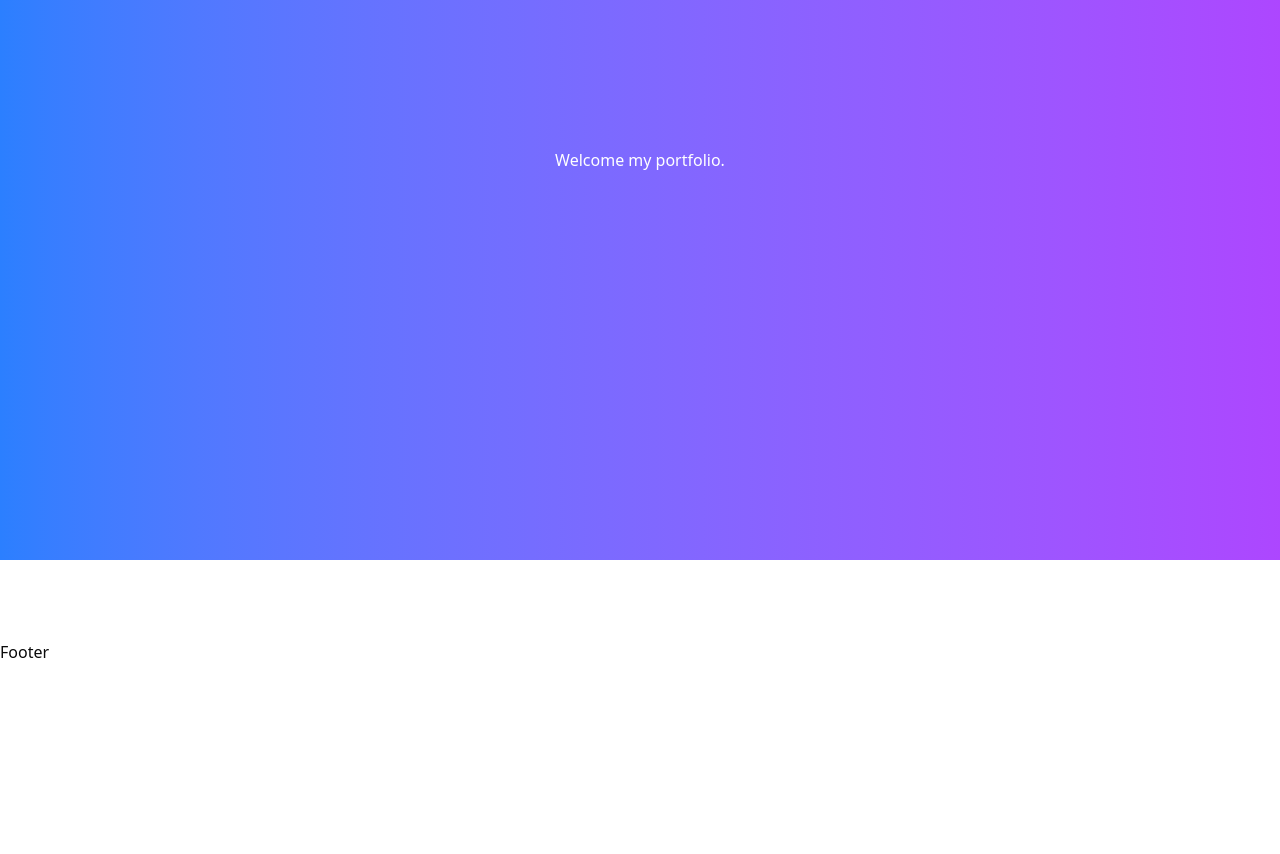
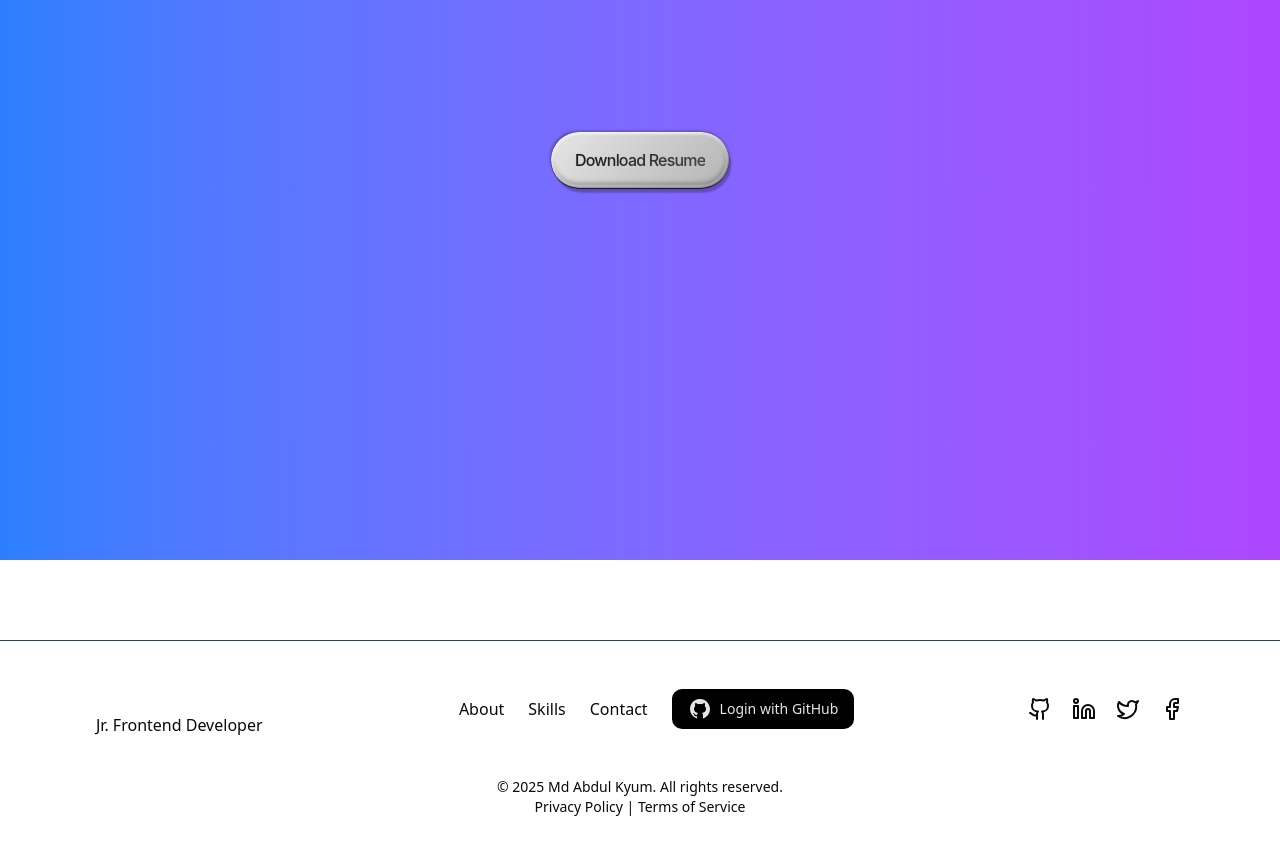
Before and after one commit to mdabdulkyum1/dynamic-portfolio, a Next.js app: page / in a window 1280 px wide. Shown: the part 320-1174 px from the top of the page. Built offline with nearby package versions, Linux system fonts and the light colour scheme.

Commit message:
create button

```diff
--- a/package.json
+++ b/package.json
@@ -17,6 +17,7 @@
     "next": "15.3.1",
     "react": "^19.0.0",
     "react-dom": "^19.0.0",
+    "styled-components": "^6.1.17",
     "tailwind-merge": "^3.2.0"
   },
   "devDependencies": {
--- a/src/app/page.tsx
+++ b/src/app/page.tsx
@@ -1,8 +1,10 @@
+import Button from "@/components/global/Buttons/Button";
+
 
 export default function Home() {
   return (
     <div className="my-20 flex h-screen items-center justify-center bg-gradient-to-r from-blue-500 to-purple-500 text-white">
-         Welcome my portfolio.
+       <Button text={"Download Resume"}></Button>
     </div>
   );
 }
--- /dev/null
+++ b/src/components/global/Buttons/Button.tsx
@@ -0,0 +1,153 @@
+"use client";
+
+import styled from 'styled-components';
+
+type ButtonProps = {
+    text: string;
+}
+
+const Button = ({text}: ButtonProps) => {
+  return (
+    <StyledWrapper>
+      <button className="button">
+        <div className="button-outer">
+          <div className="button-inner">
+            <span>{text}</span>
+          </div>
+        </div>
+      </button>
+    </StyledWrapper>
+  );
+}
+
+const StyledWrapper = styled.div`
+  .button {
+    all: unset;
+    cursor: pointer;
+    -webkit-tap-highlight-color: rgba(0, 0, 0, 0);
+    position: relative;
+    border-radius: 100em;
+    background-color: rgba(0, 0, 0, 0.75);
+    box-shadow:
+      -0.15em -0.15em 0.15em -0.075em rgba(5, 5, 5, 0.25),
+      0.0375em 0.0375em 0.0675em 0 rgba(5, 5, 5, 0.1);
+  }
+
+  .button::after {
+    content: "";
+    position: absolute;
+    z-index: 0;
+    width: calc(100% + 0.3em);
+    height: calc(100% + 0.3em);
+    top: -0.15em;
+    left: -0.15em;
+    border-radius: inherit;
+    background: linear-gradient(
+      -135deg,
+      rgba(5, 5, 5, 0.5),
+      transparent 20%,
+      transparent 100%
+    );
+    filter: blur(0.0125em);
+    opacity: 0.25;
+    mix-blend-mode: multiply;
+  }
+
+  .button .button-outer {
+    position: relative;
+    z-index: 1;
+    border-radius: inherit;
+    transition: box-shadow 300ms ease;
+    will-change: box-shadow;
+    box-shadow:
+      0 0.05em 0.05em -0.01em rgba(5, 5, 5, 1),
+      0 0.01em 0.01em -0.01em rgba(5, 5, 5, 0.5),
+      0.15em 0.3em 0.1em -0.01em rgba(5, 5, 5, 0.25);
+  }
+
+  .button:hover .button-outer {
+    box-shadow:
+      0 0 0 0 rgba(5, 5, 5, 1),
+      0 0 0 0 rgba(5, 5, 5, 0.5),
+      0 0 0 0 rgba(5, 5, 5, 0.25);
+  }
+
+  .button-inner {
+    --inset: 0.035em;
+    position: relative;
+    z-index: 1;
+    border-radius: inherit;
+    padding: 1em 1.5em;
+    background-image: linear-gradient(
+      135deg,
+      rgba(230, 230, 230, 1),
+      rgba(180, 180, 180, 1)
+    );
+    transition:
+      box-shadow 300ms ease,
+      clip-path 250ms ease,
+      background-image 250ms ease,
+      transform 250ms ease;
+    will-change: box-shadow, clip-path, background-image, transform;
+    overflow: clip;
+    clip-path: inset(0 0 0 0 round 100em);
+    box-shadow:
+          /* 1 */
+      0 0 0 0 inset rgba(5, 5, 5, 0.1),
+      /* 2 */ -0.05em -0.05em 0.05em 0 inset rgba(5, 5, 5, 0.25),
+      /* 3 */ 0 0 0 0 inset rgba(5, 5, 5, 0.1),
+      /* 4 */ 0 0 0.05em 0.2em inset rgba(255, 255, 255, 0.25),
+      /* 5 */ 0.025em 0.05em 0.1em 0 inset rgba(255, 255, 255, 1),
+      /* 6 */ 0.12em 0.12em 0.12em inset rgba(255, 255, 255, 0.25),
+      /* 7 */ -0.075em -0.25em 0.25em 0.1em inset rgba(5, 5, 5, 0.25);
+  }
+
+  .button:hover .button-inner {
+    clip-path: inset(
+      clamp(1px, 0.0625em, 2px) clamp(1px, 0.0625em, 2px)
+        clamp(1px, 0.0625em, 2px) clamp(1px, 0.0625em, 2px) round 100em
+    );
+    box-shadow:
+          /* 1 */
+      0.1em 0.15em 0.05em 0 inset rgba(5, 5, 5, 0.75),
+      /* 2 */ -0.025em -0.03em 0.05em 0.025em inset rgba(5, 5, 5, 0.5),
+      /* 3 */ 0.25em 0.25em 0.2em 0 inset rgba(5, 5, 5, 0.5),
+      /* 4 */ 0 0 0.05em 0.5em inset rgba(255, 255, 255, 0.15),
+      /* 5 */ 0 0 0 0 inset rgba(255, 255, 255, 1),
+      /* 6 */ 0.12em 0.12em 0.12em inset rgba(255, 255, 255, 0.25),
+      /* 7 */ -0.075em -0.12em 0.2em 0.1em inset rgba(5, 5, 5, 0.25);
+  }
+
+  .button .button-inner span {
+    position: relative;
+    z-index: 4;
+    font-family: "Inter", sans-serif;
+    letter-spacing: -0.05em;
+    font-weight: 500;
+    color: rgba(0, 0, 0, 0);
+    background-image: linear-gradient(
+      135deg,
+      rgba(25, 25, 25, 1),
+      rgba(75, 75, 75, 1)
+    );
+    -webkit-background-clip: text;
+    background-clip: text;
+    transition: transform 250ms ease;
+    display: block;
+    will-change: transform;
+    text-shadow: rgba(0, 0, 0, 0.1) 0 0 0.1em;
+    -webkit-user-select: none;
+    -moz-user-select: none;
+    -ms-user-select: none;
+    user-select: none;
+  }
+
+  .button:hover .button-inner span {
+    transform: scale(0.975);
+  }
+
+  .button:active .button-inner {
+    transform: scale(0.975);
+  }`;
+
+export default Button;
--- a/src/components/global/Footer.jsx
+++ /dev/null
@@ -1,10 +0,0 @@
-
-const Footer = () => {
-    return (
-        <div className="min-h-screen">
-            Footer
-        </div>
-    );
-};
-
-export default Footer;
--- /dev/null
+++ b/src/components/global/Footer.tsx
@@ -0,0 +1,71 @@
+import { Github, Linkedin, Twitter, Facebook } from "lucide-react";
+import LoginWithGitHub from './LoginWithGitHub';
+
+const Footer = () => {
+  return (
+    <footer className="bg-t-blue py-10 border-t border-slate-700">
+      <div className="max-w-6xl mx-auto px-4 sm:px-6 lg:px-8 space-y-10">
+        {/* Top Section */}
+        <div className="flex flex-col md:flex-row justify-between items-center gap-6">
+          {/* Logo or Name */}
+          <div className="text-center md:text-left">
+            <h2 className="text-2xl font-bold bg-clip-text text-transparent bg-gradient-to-r from-light-accent to-dark-accent dark:from-dark-accent dark:to-light-accent">
+              Md Abdul Kyum
+            </h2>
+            <p className="text-steel-gray">Jr. Frontend Developer</p>
+          </div>
+
+          {/* Navigation Links */}
+          <ul className="flex flex-wrap justify-center items-center md:justify-start gap-6">
+            <li>
+              <a href="#about" className="text-slate-gray hover:text-t-flax transition">
+                About
+              </a>
+            </li>
+            <li>
+              <a href="#skills" className="text-slate-gray hover:text-t-flax transition">
+                Skills
+              </a>
+            </li>
+            <li>
+              <a href="#contact" className="text-slate-gray hover:text-t-flax transition">
+                Contact
+              </a>
+            </li>
+            <li>
+              <LoginWithGitHub />
+            </li>
+          </ul>
+
+          {/* Social Media Links */}
+          <div className="flex gap-5">
+            <a href="https://github.com/mdabdulkyum1" target="_blank" rel="noopener noreferrer" className="hover:text-t-flax transition">
+              <Github className="w-6 h-6" />
+            </a>
+            <a href="https://www.linkedin.com/in/md-abdul-kyum" target="_blank" rel="noopener noreferrer" className="hover:text-t-flax transition">
+              <Linkedin className="w-6 h-6" />
+            </a>
+            <a href="https://x.com/kyummdabdul" target="_blank" rel="noopener noreferrer" className="hover:text-t-flax transition">
+              <Twitter className="w-6 h-6" />
+            </a>
+            <a href="https://web.facebook.com/mdabdulkyum5325/" target="_blank" rel="noopener noreferrer" className="hover:text-t-flax transition">
+              <Facebook className="w-6 h-6" />
+            </a>
+          </div>
+        </div>
+
+        {/* Legal Section */}
+        <div className="text-center text-steel-gray text-sm">
+          <p>&copy; {new Date().getFullYear()} Md Abdul Kyum. All rights reserved.</p>
+          <p>
+            <a href="/privacy-policy" className="hover:text-t-flax transition">Privacy Policy</a>{" "}
+            |{" "}
+            <a href="/terms-of-service" className="hover:text-t-flax transition">Terms of Service</a>
+          </p>
+        </div>
+      </div>
+    </footer>
+  );
+};
+
+export default Footer;
--- /dev/null
+++ b/src/components/global/LoginWithGitHub.jsx
@@ -0,0 +1,18 @@
+import React from "react";
+
+const LoginWithGitHub = () => {
+  return (
+    <button class="cursor-pointer text-zinc-200 flex gap-2 items-center bg-black px-4 py-2 rounded-lg font-medium text-sm hover:bg-[#111] transition-all ease-in duration-200">
+      <svg
+        viewBox="0 0 24 24"
+        xmlns="http://www.w3.org/2000/svg"
+        class="w-6 fill-zinc-200"
+      >
+        <path d="M10.9,2.1c-4.6,0.5-8.3,4.2-8.8,8.7c-0.6,5,2.5,9.3,6.9,10.7v-2.3c0,0-0.4,0.1-0.9,0.1c-1.4,0-2-1.2-2.1-1.9 c-0.1-0.4-0.3-0.7-0.6-1C5.1,16.3,5,16.3,5,16.2C5,16,5.3,16,5.4,16c0.6,0,1.1,0.7,1.3,1c0.5,0.8,1.1,1,1.4,1c0.4,0,0.7-0.1,0.9-0.2 c0.1-0.7,0.4-1.4,1-1.8c-2.3-0.5-4-1.8-4-4c0-1.1,0.5-2.2,1.2-3C7.1,8.8,7,8.3,7,7.6C7,7.2,7,6.6,7.3,6c0,0,1.4,0,2.8,1.3 C10.6,7.1,11.3,7,12,7s1.4,0.1,2,0.3C15.3,6,16.8,6,16.8,6C17,6.6,17,7.2,17,7.6c0,0.8-0.1,1.2-0.2,1.4c0.7,0.8,1.2,1.8,1.2,3 c0,2.2-1.7,3.5-4,4c0.6,0.5,1,1.4,1,2.3v3.3c4.1-1.3,7-5.1,7-9.5C22,6.1,16.9,1.4,10.9,2.1z"></path>
+      </svg>
+      Login with GitHub
+    </button>
+  );
+};
+
+export default LoginWithGitHub;
--- a/src/components/global/Navbar.tsx
+++ b/src/components/global/Navbar.tsx
@@ -12,6 +12,7 @@ import {
 } from "@/components/ui/resizable-navbar";
 import useScrollDirection from "@/hooks/ScrollDirection/useScrollDirection";
 import { useState } from "react";
+import Button from "./Buttons/Button";
 
 export function NavbarDemo() {
   const navItems = [
@@ -54,7 +55,7 @@ export function NavbarDemo() {
           <NavbarLogo />
           <NavItems items={navItems} />
           <div className="flex items-center gap-4">
-            <NavbarButton variant="primary">Hire</NavbarButton>
+            <Button text={"Hire"}></Button>
           </div>
         </NavBody>
 
```
Also changed, not shown: 1 other file (tests, documents, lock files or other folders).
